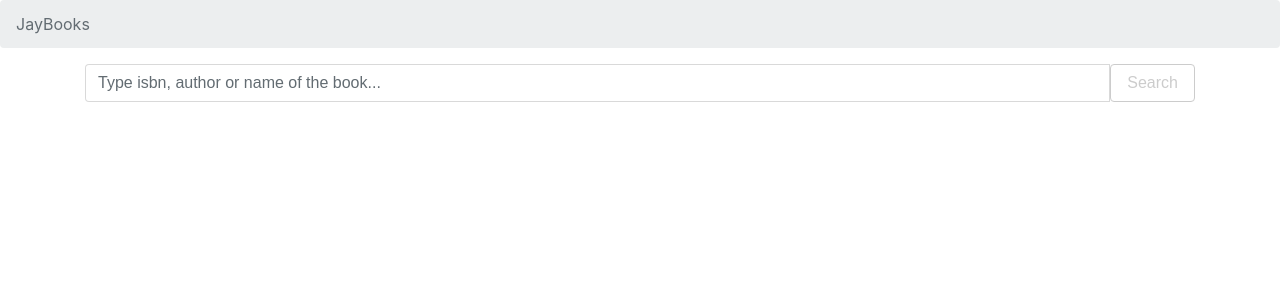
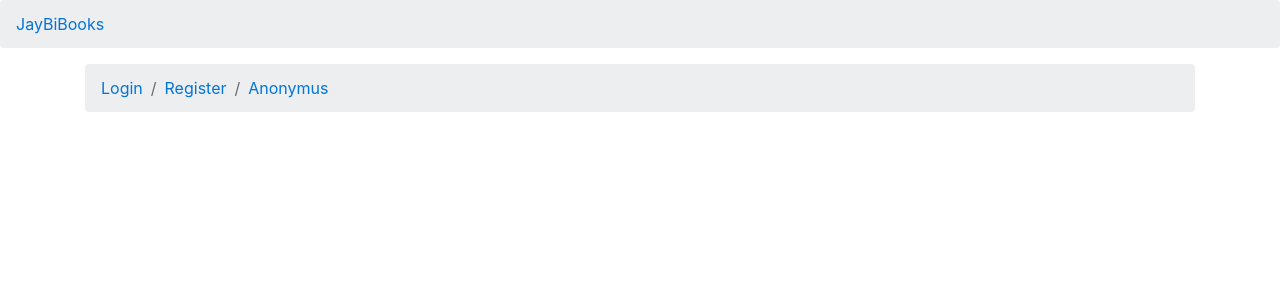
Before and after one commit to jbozas/project1, a Flask app: page / in a window 1280 px wide. Shown: the top 300 px of the page. Run offline with Flask 2, Linux system fonts and the light colour scheme; some libraries are stand-ins or nearby versions.

Commit message:
Progeso en logeo, agrego del href en el home

```diff
--- a/application.py
+++ b/application.py
@@ -10,8 +10,10 @@ from sqlalchemy.orm import scoped_session, sessionmaker
 
 from google import getGoogleData, getImage
 from request import exists
-from models import Book, Review
+from models import Book, Review, Usuario
+from logeo import no_authent
 
+global current_session
 app = Flask(__name__)
 
 
@@ -25,7 +27,26 @@ db.init_app(app)
 
 @app.route("/")
 def index():
-    return render_template("startPage.html")
+    return render_template("login.html")
+
+@app.route("/login")
+def login():
+    #last_user = Usuario.query.all()
+    #user_id = last_user[.id
+    #print(user_id)
+    user = Usuario(usuario="testing", password="testing")
+    db.session.add(user)
+    db.session.commit()
+    return f"login{user}"
+
+@app.route("/register")
+def register():
+    return "register"
+
+@app.route("/anonymus")
+def anonymus():
+    current_session = no_authent()
+    return f"Usuario id: {current_session}"
 
 @app.route("/books/<string:isbn>")
 def books(isbn):
--- a/templates/layout.html
+++ b/templates/layout.html
@@ -4,7 +4,7 @@
     <!-- BreadCumb  -->
     <nav aria-label="breadcrumb">
       <ol class="breadcrumb">
-        <li class="breadcrumb-item active" aria-current="page">JayBooks</li>
+        <li class="breadcrumb-item active" aria-current="page"><a href="/">JayBiBooks</a></li>
       </ol>
     </nav>
   <title>{% block title %}JayBooks{% endblock %}</title>
--- /dev/null
+++ b/templates/login.html
@@ -0,0 +1,15 @@
+{% extends "layout.html" %}
+
+{% block title %}
+    JayBooks
+{% endblock %}
+
+{% block body %}
+<nav aria-label="breadcrumb">
+    <ol class="breadcrumb">
+      <li class="breadcrumb-item active" aria-current="page"><a href="/login">Login</a></li>
+      <li class="breadcrumb-item active" aria-current="page"><a href="/register">Register</a></li>
+      <li class="breadcrumb-item active" aria-current="page"><a href="/anonymus">Anonymus</a></li>
+    </ol>
+</nav>
+{% endblock %}
```
Also changed, not shown: logeo.py (added, +23 -0 lines), models.py (line endings or trailing spaces).
